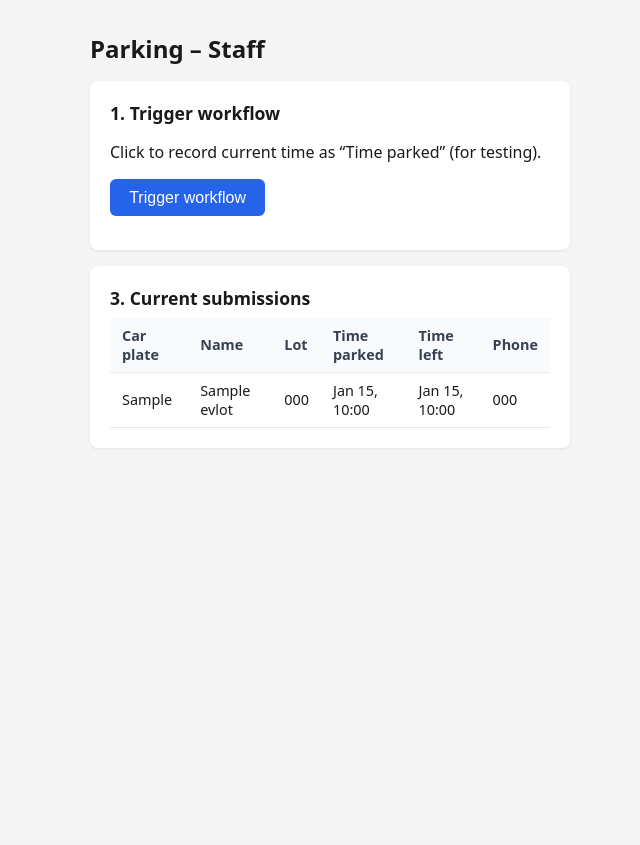
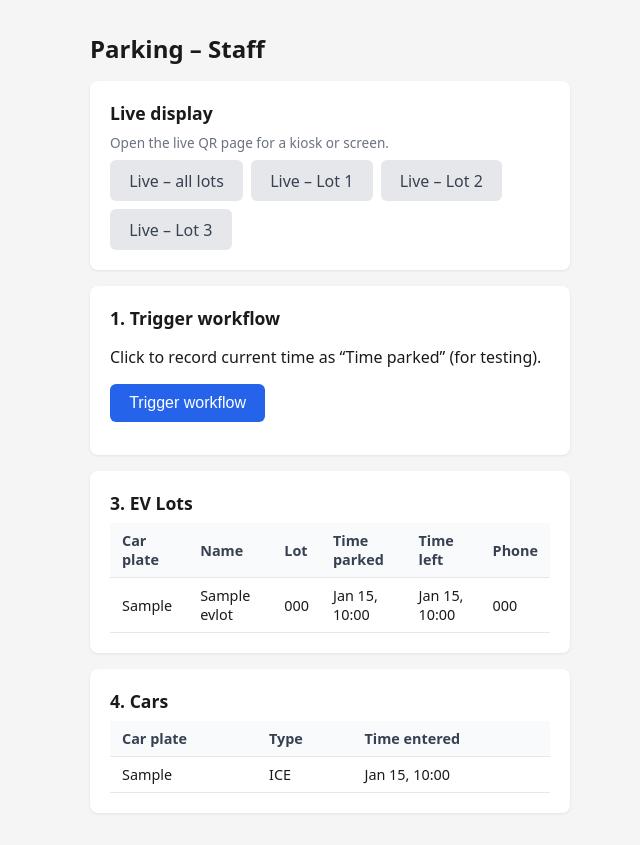
Before and after one commit to BarryTan14/iot, a Django app: page / in a window 1280 px wide. Shown: the whole page, without its empty margins (310-950 px from the left). Before the commit the page ends 428 px from the top, so only its background shows below. Run offline with Django 5.2, Linux system fonts and the light colour scheme; tables that the repository leaves empty hold one stand-in row (values such as "Sample post"); some libraries are stand-ins or nearby versions.

Commit message:
Feat: Dashboard display and navigation system

```diff
--- a/evicted_frontend/templates/evicted_frontend/index.html
+++ b/evicted_frontend/templates/evicted_frontend/index.html
@@ -3,6 +3,16 @@
 {% block title %}Home{% endblock %}
 {% block content %}
 <h1>Parking – Staff</h1>
+<nav class="card" style="margin-bottom: 1rem;">
+    <h2 style="margin-top: 0;">Live display</h2>
+    <p class="muted" style="margin-bottom: 0.5rem;">Open the live QR page for a kiosk or screen.</p>
+    <ul style="list-style: none; padding: 0; margin: 0; display: flex; flex-wrap: wrap; gap: 0.5rem;">
+        <li><a href="{% url 'evicted_frontend:qr_live' %}" class="btn btn-secondary">Live – all lots</a></li>
+        <li><a href="{% url 'evicted_frontend:qr_live_lot' lot_number=1 %}" class="btn btn-secondary">Live – Lot 1</a></li>
+        <li><a href="{% url 'evicted_frontend:qr_live_lot' lot_number=2 %}" class="btn btn-secondary">Live – Lot 2</a></li>
+        <li><a href="{% url 'evicted_frontend:qr_live_lot' lot_number=3 %}" class="btn btn-secondary">Live – Lot 3</a></li>
+    </ul>
+</nav>
 <section class="card">
     <h2>1. Trigger workflow</h2>
     <p>Click to record current time as “Time parked” (for testing).</p>
@@ -29,8 +39,8 @@
     </div>
 </section>
 <section class="card">
-    <h2>3. Current submissions</h2>
-    {% if submissions %}
+    <h2>3. EV Lots</h2>
+    {% if ev_lots %}
     <div class="table-wrap">
         <table class="data-table">
             <thead>
@@ -44,7 +54,7 @@
                 </tr>
             </thead>
             <tbody>
-                {% for s in submissions %}
+                {% for s in ev_lots %}
                 <tr>
                     <td>{{ s.carplate }}</td>
                     <td>{{ s.name }}</td>
@@ -58,7 +68,34 @@
         </table>
     </div>
     {% else %}
-    <p class="muted">No submissions yet.</p>
+    <p class="muted">No EV lot records yet.</p>
+    {% endif %}
+</section>
+<section class="card">
+    <h2>4. Cars</h2>
+    {% if cars %}
+    <div class="table-wrap">
+        <table class="data-table">
+            <thead>
+                <tr>
+                    <th>Car plate</th>
+                    <th>Type</th>
+                    <th>Time entered</th>
+                </tr>
+            </thead>
+            <tbody>
+                {% for c in cars %}
+                <tr>
+                    <td>{{ c.carplate }}</td>
+                    <td>{{ c.type }}</td>
+                    <td>{{ c.time_entered|date:"M d, H:i" }}</td>
+                </tr>
+                {% endfor %}
+            </tbody>
+        </table>
+    </div>
+    {% else %}
+    <p class="muted">No car records yet.</p>
     {% endif %}
 </section>
 {% endblock %}
--- a/evicted_frontend/views.py
+++ b/evicted_frontend/views.py
@@ -21,12 +21,14 @@ def _get_database_name():
 
 
 def index(request):
-    """Main page: trigger workflow button + QR code for form."""
+    """Main page: trigger workflow button + QR code for form + EV Lots and Cars tables."""
     form_url = request.build_absolute_uri("/form/")
-    submissions = EVLot.objects.all()[:50]
+    ev_lots = EVLot.objects.all()[:50]
+    cars = Car.objects.all()[:50]
     return render(request, "evicted_frontend/index.html", {
         "form_url": form_url,
-        "submissions": submissions,
+        "ev_lots": ev_lots,
+        "cars": cars,
     })
 
 
```
